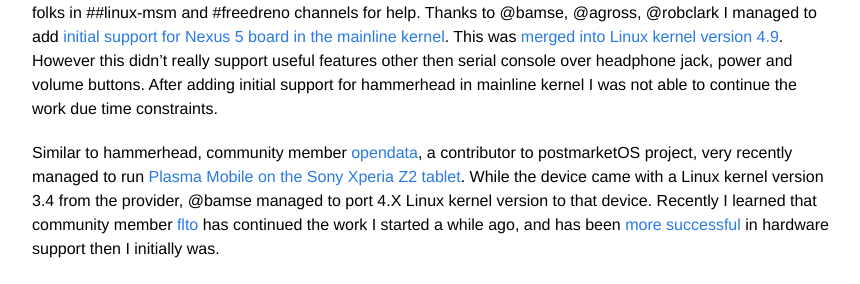
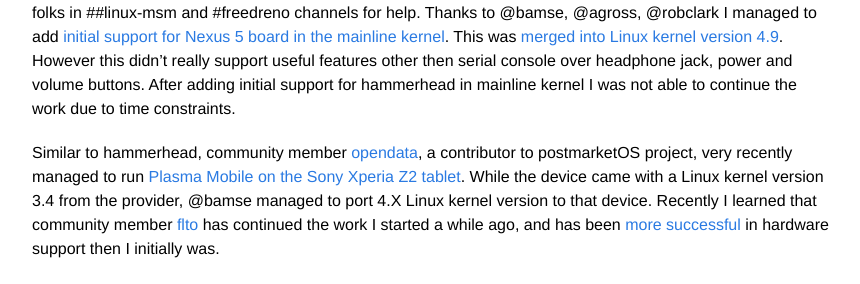
Before and after one commit to bhush9/bhush9.github.io, a Jekyll site: the page built from _posts/2018-03-26-plasma-mobile-and-open-devices.markdown, in a window 1280 px wide and 900 px high, scrolled down 630 px. Shown: the part 232-516 px from the top of the window, without its empty margins (208-1068 px from the left). Built offline with Jekyll 4.4.1, drawn with Linux system fonts in a browser that asks for light colours; comment, search, counter and statistics services are not loaded; some of the changed text lies outside the part shown.

Commit message:
Fix typo/grammer

```diff
--- a/_posts/2018-03-26-plasma-mobile-and-open-devices.markdown
+++ b/_posts/2018-03-26-plasma-mobile-and-open-devices.markdown
@@ -24,7 +24,7 @@
 
 So, how do we solve this issue? Projects like [postmarketOS](https://www.postmarketos.org) tries to solve this issue by using only open source components provided by vendors and avoiding binary blobs, but generally this doesn't really result in usable system as it will not allow us to use Hardware Acceleration and other hardware features. Another solution is to use the mainline kernel, which is actively maintained and developed by the Linux Kernel community.
 
-Little while after I started working on Plasma Mobile I stumbled upon the [Android running on Nexus 7 with mainline kernel](https://plus.google.com/111524780435806926688/posts/fkQ1BMjNNcn) and wondered what it would take to get Plasma Mobile running on the device which runs the mainline kernel and a fully free software stack. In the process, I learned about how to mainline and asked the folks in ##linux-msm and #freedreno channels for help. Thanks to @bamse, @agross, @robclark I managed to add [initial support for Nexus 5 board in the mainline kernel](https://www.spinics.net/lists/arm-kernel/msg520971.html). This was [merged into Linux kernel version 4.9](https://www.spinics.net/lists/arm-kernel/msg528588.html). However this didn't really support useful features other then serial console over headphone jack, power and volume buttons. After adding initial support for hammerhead in mainline kernel I was not able to continue the work due time constraints.
+Little while after I started working on Plasma Mobile I stumbled upon the [Android running on Nexus 7 with mainline kernel](https://plus.google.com/111524780435806926688/posts/fkQ1BMjNNcn) and wondered what it would take to get Plasma Mobile running on the device which runs the mainline kernel and a fully free software stack. In the process, I learned about how to mainline and asked the folks in ##linux-msm and #freedreno channels for help. Thanks to @bamse, @agross, @robclark I managed to add [initial support for Nexus 5 board in the mainline kernel](https://www.spinics.net/lists/arm-kernel/msg520971.html). This was [merged into Linux kernel version 4.9](https://www.spinics.net/lists/arm-kernel/msg528588.html). However this didn't really support useful features other then serial console over headphone jack, power and volume buttons. After adding initial support for hammerhead in mainline kernel I was not able to continue the work due to time constraints.
 
 Similar to hammerhead, community member [opendata](https://github.com/opendata26), a contributor to postmarketOS project, very recently managed to run [Plasma Mobile on the Sony Xperia Z2 tablet](https://postmarketos.org/blog/2017/12/31/219-days-of-postmarketOS/#plasma-mobile). While the device came with a Linux kernel version 3.4 from the provider, @bamse managed to port 4.X Linux kernel version to that device. Recently I learned that community member [flto](https://github.com/flto/) has continued the work I started a while ago, and has been [more successful](https://github.com/flto/linux/wiki/hammerhead-upstream) in hardware support then I initially was.
 
```
Also changed, not shown: other parts of _posts/2018-03-26-plasma-mobile-and-open-devices.markdown (+1 -1 lines).
